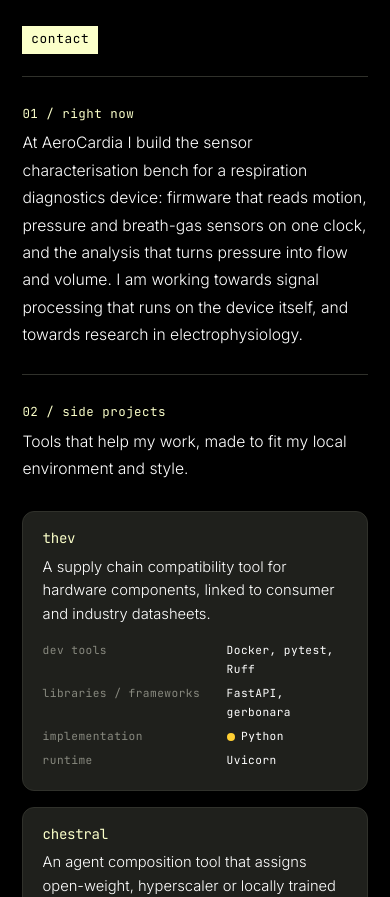
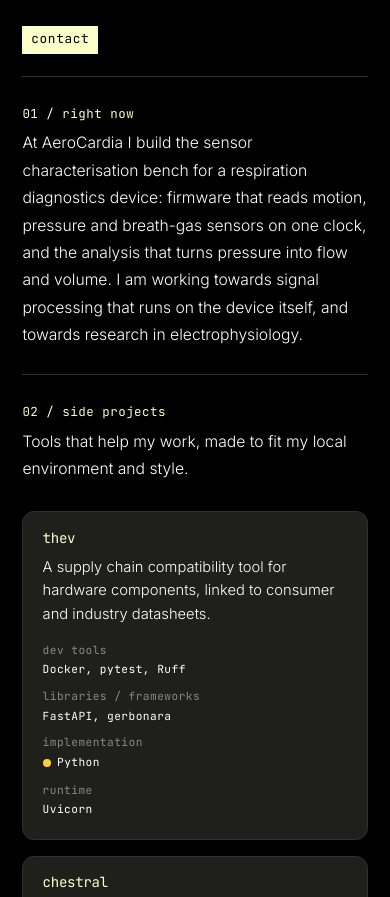
Before and after one commit to jacky-nam/jacky-nam.github.io, a plain HTML site: page work-in-progress.html in a window 390 px wide. Shown: the part 158-1055 px from the top of the page. Drawn offline with nearby package versions, Linux system fonts and the light colour scheme.

Commit message:
Update meta description and make stack labels mobile-safe

```diff
--- a/styles.css
+++ b/styles.css
@@ -381,7 +381,11 @@ main > .section.block:last-child { border-bottom: 1px solid var(--line); }
 .tl li::before { content: ""; position: absolute; left: calc(-1.4rem - 5px); top: 0.5rem; width: 9px; height: 9px; background: var(--bg); border: 1px solid var(--accent); }
 .tl li.now::before { background: var(--accent); }
 
-.repo-card__stack { margin: auto 0 0; padding-top: 0.4rem; font-size: 0.7rem; display: grid; gap: 0.25rem; }
-.repo-card__stack > div { display: grid; grid-template-columns: minmax(0, 11rem) minmax(0, 1fr); gap: 0.5rem; }
+.repo-card__stack { margin: auto 0 0; padding-top: 0.4rem; font-size: 0.7rem; display: grid; grid-template-columns: max-content minmax(0, 1fr); gap: 0.25rem 0.5rem; }
+.repo-card__stack > div { display: grid; grid-column: 1 / -1; grid-template-columns: subgrid; }
 .repo-card__stack dt { color: var(--faint); }
 .repo-card__stack dd { margin: 0; color: var(--body); }
+@media (max-width: 480px) {
+  .repo-card__stack { grid-template-columns: minmax(0, 1fr); gap: 0.45rem; }
+  .repo-card__stack dd { overflow-wrap: anywhere; }
+}
--- a/work-in-progress.html
+++ b/work-in-progress.html
@@ -6,13 +6,13 @@
   <meta name="viewport" content="width=device-width, initial-scale=1.0" />
   <title>Work in Progress · Jacky Nam</title>
   <meta name="description"
-    content="What Jacky Nam is currently building: a complete ultrasound imaging platform with five custom boards plus a PyTorch U-Net denoiser." />
+    content="What Jacky Nam is currently building: a sensor characterisation bench for a respiration diagnostics device, and the side projects thev and chestral." />
   <link rel="preconnect" href="https://fonts.googleapis.com" />
   <link rel="preconnect" href="https://fonts.gstatic.com" crossorigin />
   <link
     href="https://fonts.googleapis.com/css2?family=Geist:wght@400&family=Inter:wght@300;600&family=JetBrains+Mono:wght@400;500;600&display=swap"
     rel="stylesheet" />
-  <link rel="stylesheet" href="styles.css?v=41" />
+  <link rel="stylesheet" href="styles.css?v=42" />
 </head>
 
 <body>
```
